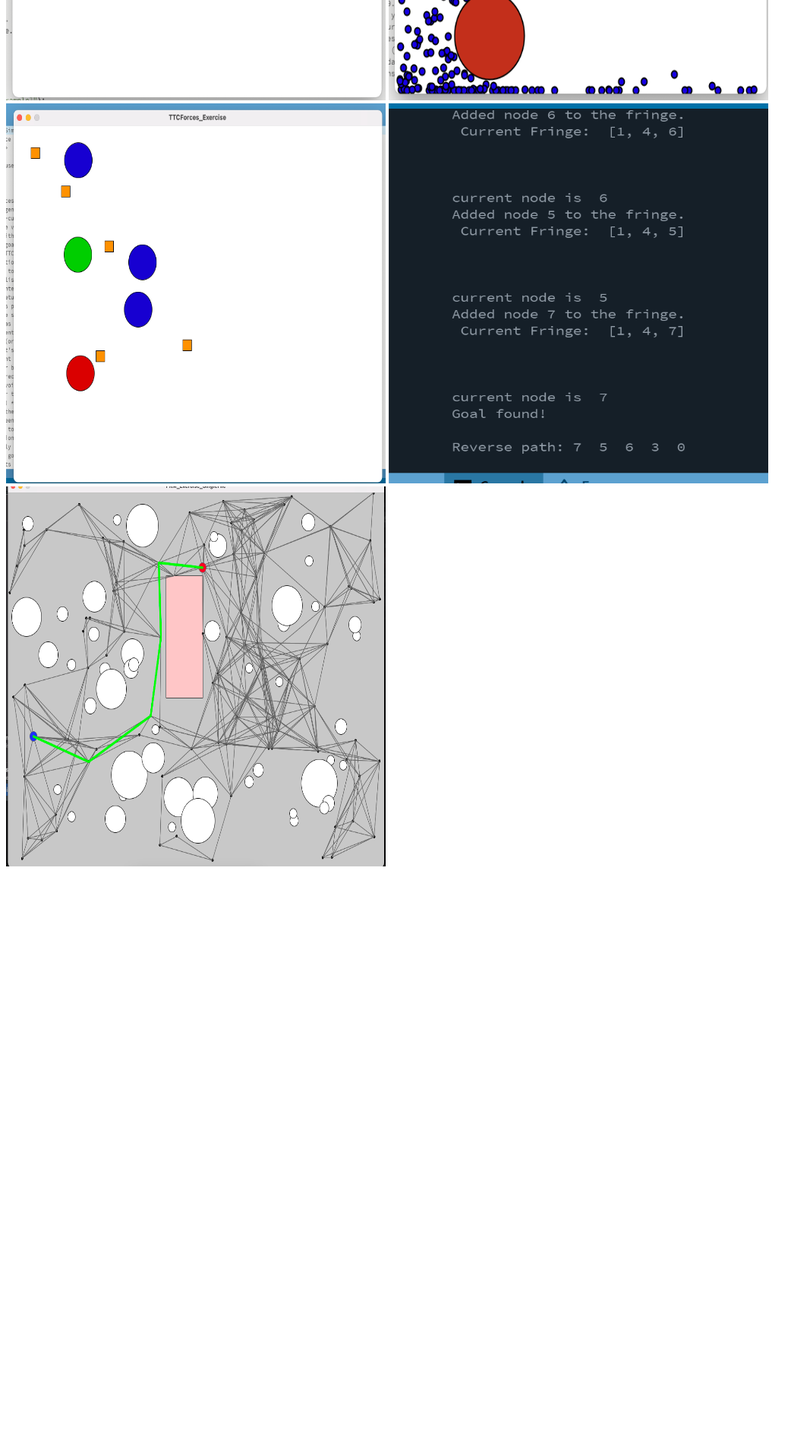
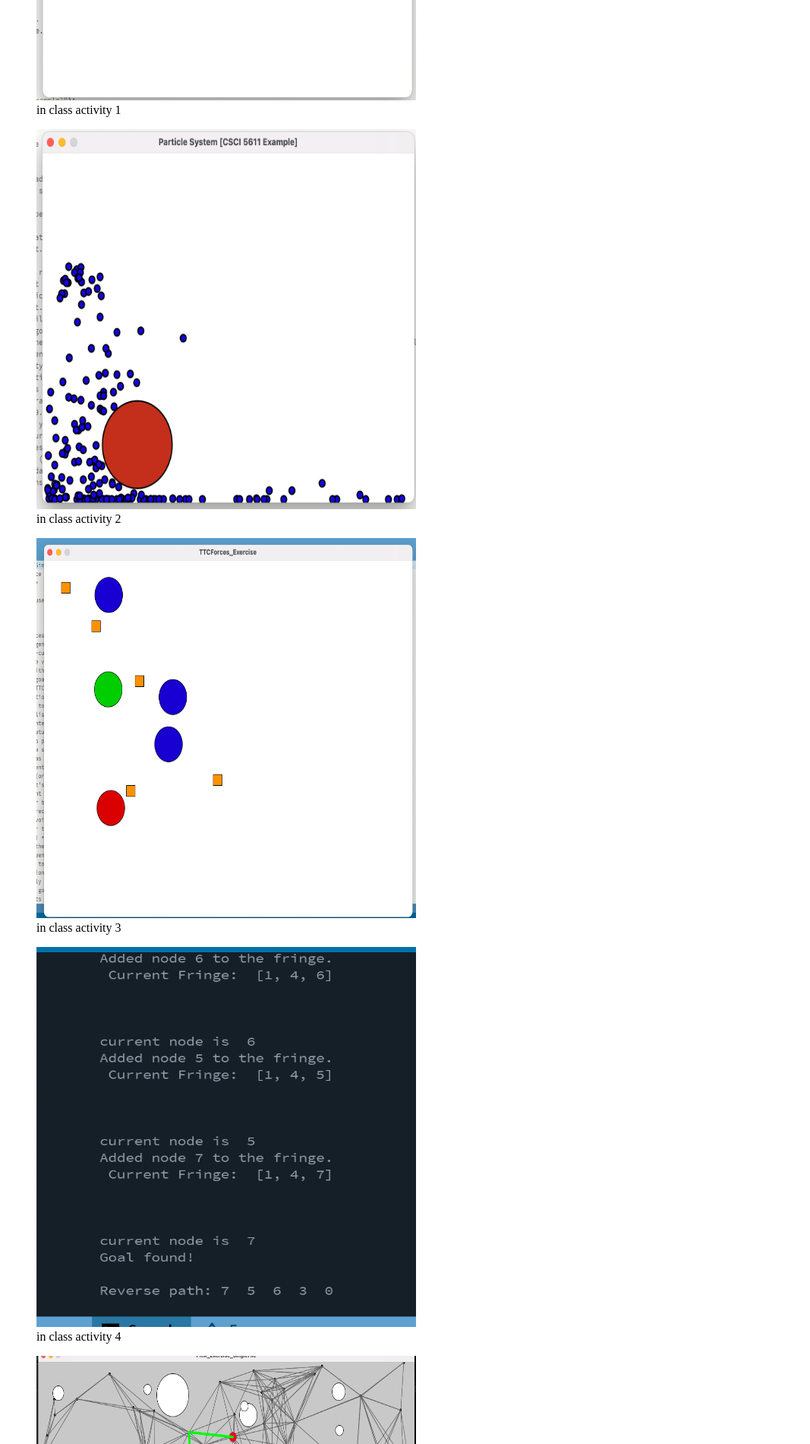
Before and after one commit to moorl007/CSCI5611_HW1, a plain HTML site: page index.html in a window 1280 px wide. Shown: the part 580-2480 px from the top of the page at 76% size, without its empty margins (0-1067 px from the left). Before the commit the page ends 1732 px from the top, so only its background shows below. Drawn offline with Linux system fonts and the light colour scheme.

Commit message:
Update index.html

```diff
--- a/index.html
+++ b/index.html
@@ -5,10 +5,30 @@
 <p>I'm hosted with GitHub Pages.</p>
 <p>This is a test</p>
 <h1>Goodbye world</h1>
-<img src="csci5611_1.png" alt="in class activity 1" width = 500 height = 500>
-<img src="csci5611_2.png" alt="in class activity 2" width = 500 height = 500>
-<img src="csci5611_3.png" alt="in class activity 3" width = 500 height = 500>
-<img src="csci5611_4.png" alt="in class activity 4" width = 500 height = 500>
-<img src="csci5611_5.png" alt="in class activity 5" width = 500 height = 500>
+<figure>
+    <img src="csci5611_1.png" alt="in class activity 1" width = 500 height = 500>
+    <figcaption>in class activity 1</figcaption>
+</figure>
+
+<figure>
+    <img src="csci5611_2.png" alt="in class activity 2" width = 500 height = 500>
+    <figcaption>in class activity 2</figcaption>
+</figure>
+
+<figure>
+    <img src="csci5611_3.png" alt="in class activity 3" width = 500 height = 500>
+    <figcaption>in class activity 3</figcaption>
+</figure>
+
+<figure>
+    <img src="csci5611_4.png" alt="in class activity 4" width = 500 height = 500>
+    <figcaption>in class activity 4</figcaption>
+</figure>
+
+<figure>
+    <img src="csci5611_5.png" alt="in class activity 5" width = 500 height = 500>
+    <figcaption>in class activity 5</figcaption>
+</figure>
+
 </body>
 </html>
```
